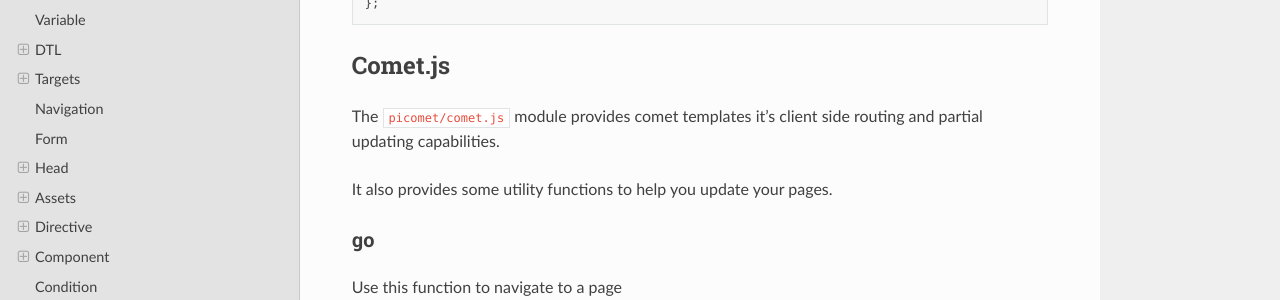
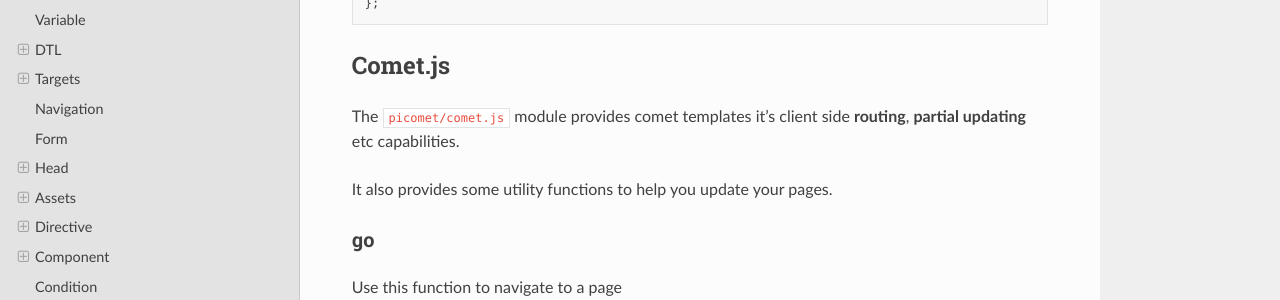
Before and after one commit to picomet/picomet, a Sphinx documentation site: the page built from docs/source/comet.rst, in a window 1280 px wide and 900 px high, scrolled down 10947 px. Shown: the part 151-451 px from the top of the window. Built offline with Sphinx 7.4.7 and the Read the Docs theme 3.1.0, drawn with Linux system fonts in a browser that asks for light colours.

Commit message:
docs: improve comet guide

```diff
--- a/docs/source/comet.rst
+++ b/docs/source/comet.rst
@@ -616,7 +616,7 @@
 Comet.js
 --------
 
-The ``picomet/comet.js`` module provides comet templates it's client side routing and partial updating capabilities.
+The ``picomet/comet.js`` module provides comet templates it's client side **routing**, **partial updating** etc capabilities.
 
 It also provides some utility functions to help you update your pages.
 
```
Also changed, not shown: other parts of docs/source/comet.rst (+1 -1 lines).
